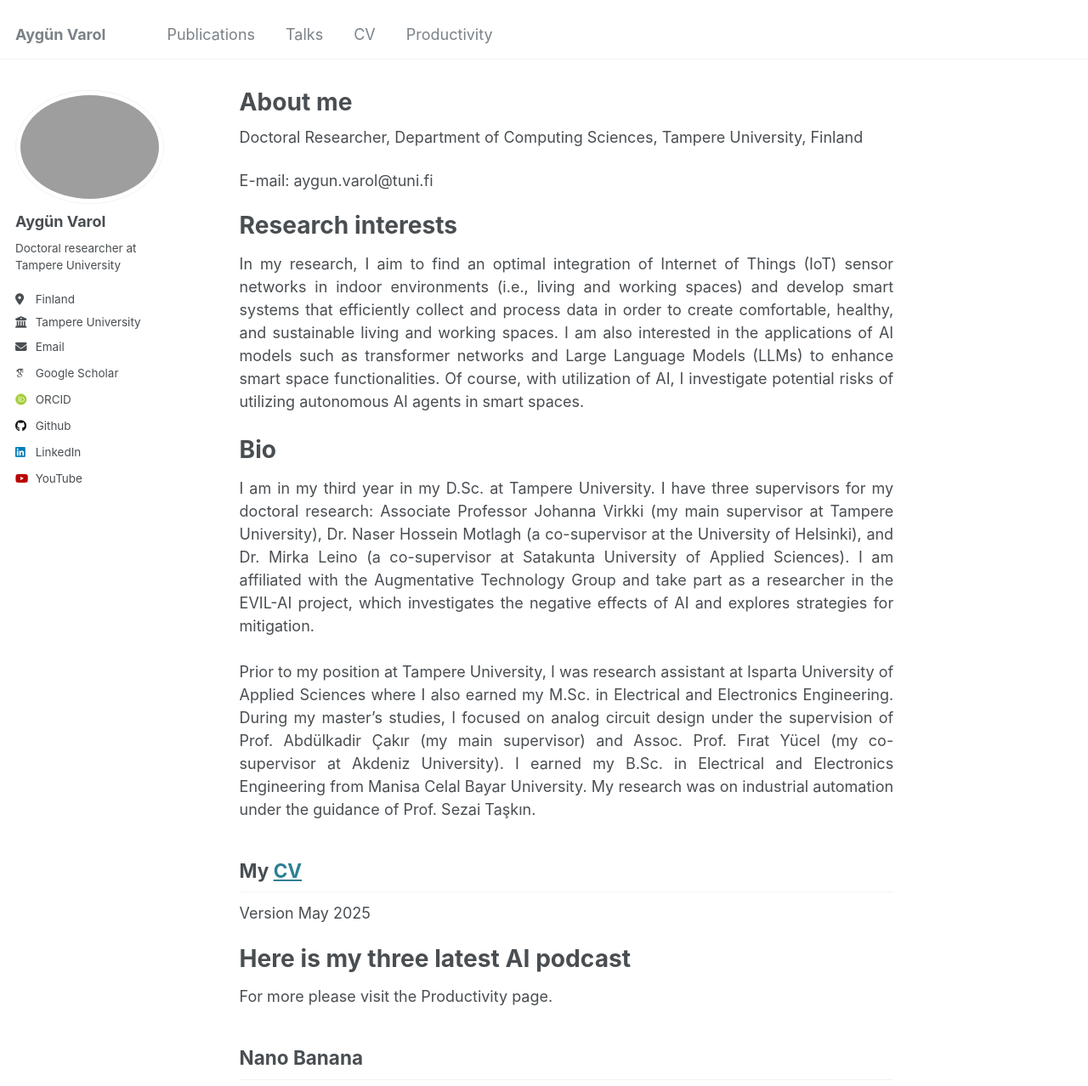
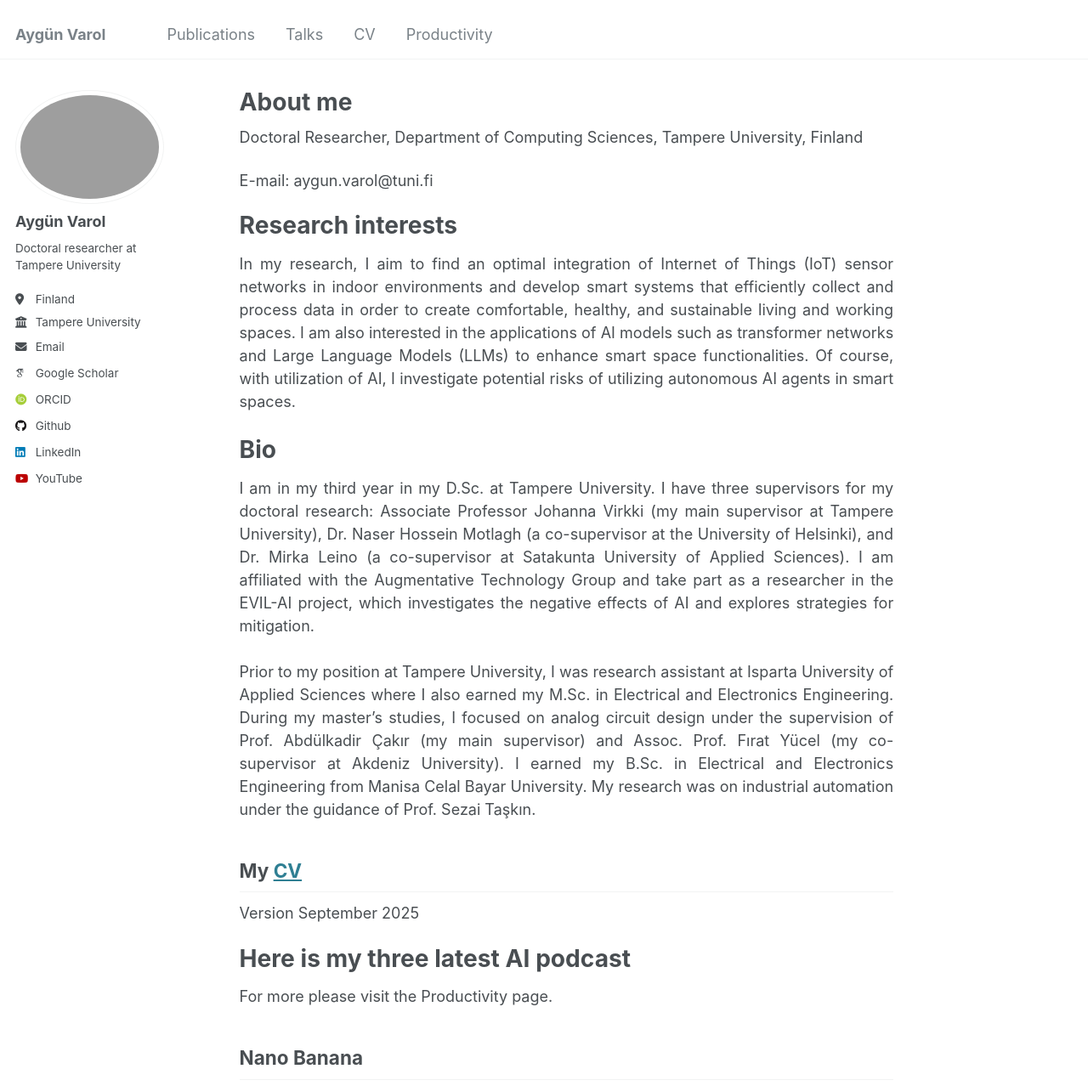
Before and after one commit to AygunVarol/aygunvarol.github.io, a Jekyll site: the page built from _pages/about.md, in a window 1280 px wide and 1400 px high, cut to the strip 0-1278 px from the top of the window. Shown: the whole strip at 85% size. Built offline with Jekyll 4.4.1, drawn with Linux system fonts in a browser that asks for light colours; some web fonts are replaced.

Commit message:
Update about.md

```diff
--- a/_pages/about.md
+++ b/_pages/about.md
@@ -14,7 +14,7 @@
 Research interests
 ======
 <div align="justify">
-In my research, I aim to find an optimal integration of Internet of Things (IoT) sensor networks in indoor environments (i.e., living and working spaces) and develop smart systems that efficiently collect and process data in order to create comfortable, healthy, and sustainable living and working spaces. I am also interested in the applications of AI models such as transformer networks and Large Language Models (LLMs) to enhance smart space functionalities. Of course, with utilization of AI, I investigate potential risks of utilizing autonomous AI agents in smart spaces.<br><br>
+In my research, I aim to find an optimal integration of Internet of Things (IoT) sensor networks in indoor environments and develop smart systems that efficiently collect and process data in order to create comfortable, healthy, and sustainable living and working spaces. I am also interested in the applications of AI models such as transformer networks and Large Language Models (LLMs) to enhance smart space functionalities. Of course, with utilization of AI, I investigate potential risks of utilizing autonomous AI agents in smart spaces.<br><br>
 </div>
 
 Bio
@@ -26,7 +26,7 @@
 
 My [CV](https://aygunvarol.github.io/files/Aygun_CV.pdf)
 ------
-Version May 2025
+Version September 2025
 
 Here is my three latest AI podcast
 ======
```
